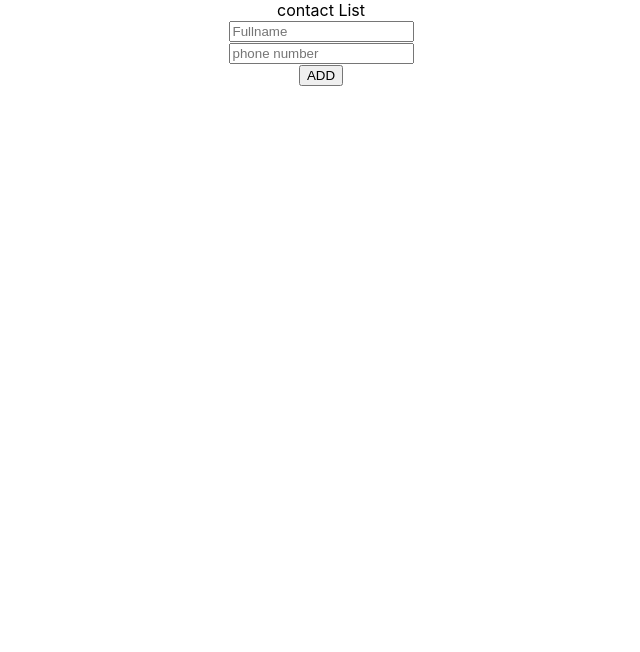
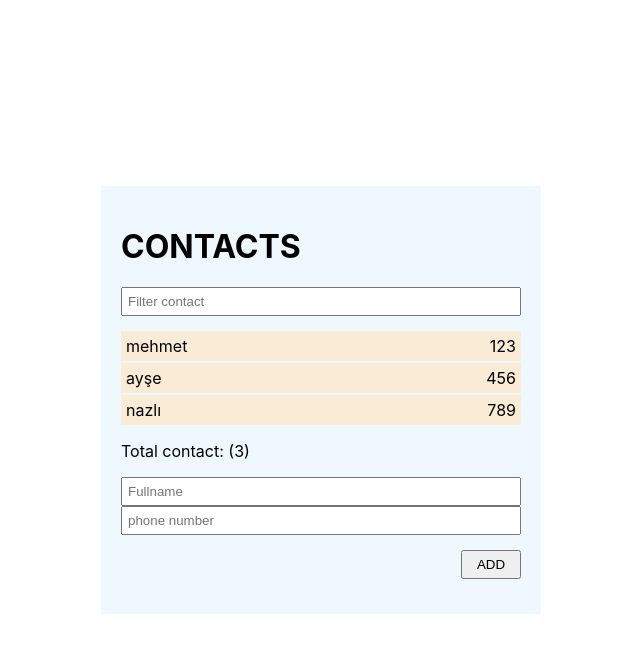
Before and after one commit to SenFaruk/react-Tel-Directory, a React (Create React App) app in the folder contact-app/: page / in a window 1280 px wide. Shown: the top 652 px of the page, without its empty margins (319-959 px from the left). Built offline with nearby package versions, Linux system fonts and the light colour scheme.

Commit message:
end state

```diff
--- a/contact-app/src/App.css
+++ b/contact-app/src/App.css
@@ -1,38 +1,6 @@
 .App {
-  text-align: center;
+  display: flex;
+  justify-content: center;
+  align-items: center;
+  min-height: 100vh;
 }
-
-.App-logo {
-  height: 40vmin;
-  pointer-events: none;
-}
-
-@media (prefers-reduced-motion: no-preference) {
-  .App-logo {
-    animation: App-logo-spin infinite 20s linear;
-  }
-}
-
-.App-header {
-  background-color: #282c34;
-  min-height: 100vh;
-  display: flex;
-  flex-direction: column;
-  align-items: center;
-  justify-content: center;
-  font-size: calc(10px + 2vmin);
-  color: white;
-}
-
-.App-link {
-  color: #61dafb;
-}
-
-@keyframes App-logo-spin {
-  from {
-    transform: rotate(0deg);
-  }
-  to {
-    transform: rotate(360deg);
-  }
-}
--- a/contact-app/src/components/Contacts/Form/index.js
+++ b/contact-app/src/components/Contacts/Form/index.js
@@ -44,7 +44,7 @@ function Form({addContact,contacts}) {
           onChange={onChangeInput}
         />
       </div>
-      <div>
+      <div className="btn">
         <button >ADD</button>
       </div>
     </form>
--- a/contact-app/src/components/Contacts/List/index.js
+++ b/contact-app/src/components/Contacts/List/index.js
@@ -1,9 +1,38 @@
-import React from 'react'
+import React from "react";
+import { useState } from "react";
 
-function List() {
+function List({ contacts }) {
+  const [filterText, setFilterText] = useState("");
+
+  const filtered = contacts.filter((item) => {
+    return Object.keys(item).some((key) =>
+      item[key]
+        .toString()
+        .toLowerCase()
+        .includes(filterText.toLocaleLowerCase())
+    );
+  });
+
+  console.log("filtered", filtered);
   return (
-    <div>contact List</div>
-  )
+    <div>
+      <h1>CONTACTS</h1>
+      <input
+        placeholder="Filter contact"
+        value={filterText}
+        onChange={(e) => setFilterText(e.target.value)}
+      />
+      <ul className="list">
+        {filtered.map((contacts, i) => (
+          <li key={i}>
+            <span>{contacts.fullname}</span>
+            <span>{contacts.phone_number}</span>
+          </li>
+        ))}
+      </ul>
+      <p>Total contact: ({filtered.length})</p>
+    </div>
+  );
 }
 
-export default List
+export default List;
--- a/contact-app/src/components/Contacts/index.js
+++ b/contact-app/src/components/Contacts/index.js
@@ -2,17 +2,30 @@ import React from "react";
 import Form from "./Form";
 import List from "./List";
 import { useState, useEffect} from "react";
+import "./styles.css";
 
 function Contacts() {
-  const [contacts, setContacts]= useState([]);
+  const [contacts, setContacts]= useState([
+    {
+    fullname:"mehmet",
+    phone_number: "123",
+    },{
+    fullname:"ayşe",
+    phone_number: "456",
+    },{
+    fullname:"nazlı",
+    phone_number: "789",
+    }
+  ]);
+
 
   useEffect(()=>{
     console.log(contacts);
   },[contacts])
 
   return (
-    <div>
-      <List />
+    <div id="container">
+      <List contacts={contacts}/>
       <Form addContact={setContacts} contacts={contacts}/>
     </div>
   );
--- /dev/null
+++ b/contact-app/src/components/Contacts/styles.css
@@ -0,0 +1,45 @@
+#container{
+    width: 400px;
+    background-color: aliceblue;
+    padding: 20px;
+
+}
+
+input{
+    width: 100%;
+    padding: 5px;
+    box-sizing: border-box;
+    -webkit-box-sizing: border-box;
+    -moz-box-sizing: border-box;
+
+}
+
+ul,li{
+    margin: 0;
+    padding: 0;
+    list-style-type: none;
+
+}
+.list{
+    margin: 15px 0;
+}
+
+.list>li{
+    background-color: antiquewhite;
+    padding: 5px;
+    margin-bottom: 2px;
+    display: flex;
+    justify-content: space-between;
+}
+
+.btn{
+    display: flex;
+    justify-content: flex-end;
+    padding: 15px 0;
+
+}
+
+.btn>button{
+    padding: 5px;
+    width: 60px;
+}
```
